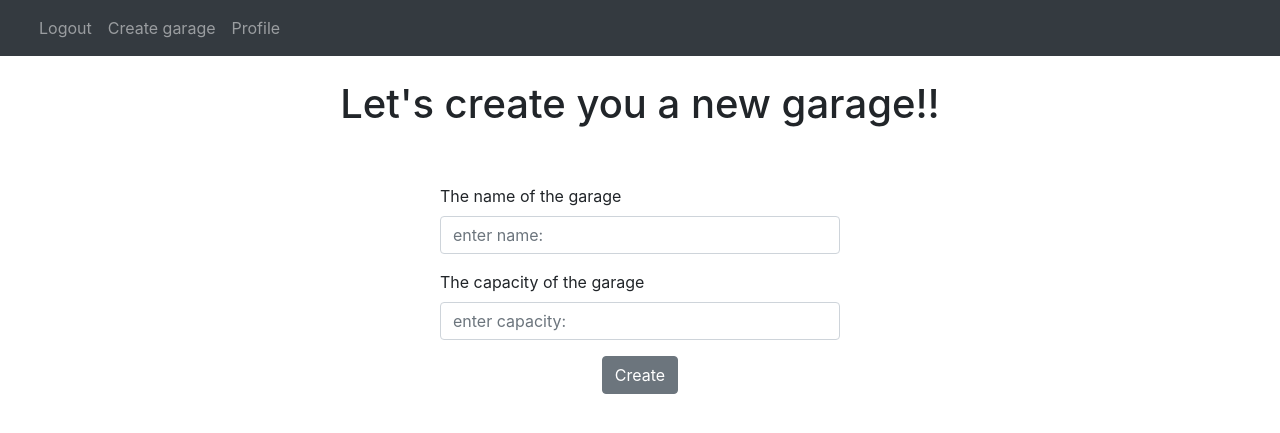
After one commit to BorisBanchev/tsoha-car_collection, a Flask app: page /create_garage in a window 1280 px wide. The commit adds this page. Shown: the top 433 px of the page. Run offline with Flask 3, Linux system fonts and the light colour scheme; the visitor is signed in with stand-in values (Sample User, id 1); some libraries are stand-ins or nearby versions.

Commit message:
Added the function to create garage and user sees own garages on his profile page

```diff
--- a/routes.py
+++ b/routes.py
@@ -1,9 +1,14 @@
 
 from app import app
+from flask_sqlalchemy import SQLAlchemy
+from sqlalchemy.sql import text
 from flask import render_template, redirect, request, session
 from os import getenv
 from signup import check_user_exists, create_account
 from login import login_to_account
+from garages import create_garage_
+from db import db
+
 app.secret_key = getenv("SECRET_KEY")
 
 
@@ -53,13 +58,29 @@ def logout():
 def profile():
     try:
         if session["username"]:
-            return render_template("profile.html")
+            sql1 = text("SELECT id from users WHERE username=:username")
+            sql2 = text("SELECT garages.id, garages.name, garages.capacity FROM users JOIN usergarages ON users.id = usergarages.user_id JOIN garages ON usergarages.garage_id = garages.id WHERE users.id=:user_id")
+            user_id = db.session.execute(sql1, {"username":session["username"]}).fetchone()[0]
+            garages = db.session.execute(sql2, {"user_id":user_id}).fetchall()
+            return render_template("profile.html", garages=garages)
     except:
         return render_template("error.html", message = "You have to be logged in to view car collection!")
 
-@app.route("/create_garage", methods = ["POST"])
+@app.route("/create_garage", methods = ["POST", "GET"])
 def create_garage():
-    pass
+    try:
+        if session["username"]:
+            if request.method == "POST":
+                name = request.form["garage_name"]
+                capacity = int(request.form["capacity"])
+                message = create_garage_(name, capacity)
+                return render_template("create_garage.html", message=message)
+
+            elif request.method == "GET":
+                return render_template("create_garage.html")
+
+    except:
+        return render_template("error.html", message = "You have to be logged in to create a garage!")
 
 @app.route("/add_car")
 def add_car_to_garage():
--- /dev/null
+++ b/templates/create_garage.html
@@ -0,0 +1,33 @@
+{% extends "base.html"%}
+
+{% block content %}
+    <br>
+    <h1 style="text-align: center;">Let's create you a new garage!!</h1>
+    <br>
+    <br>
+    <form action="/create_garage" method = "POST">
+        <div style="text-align: center;">
+            <div class = "signup-form" style="display: inline-block;">
+                <div class="mb-3">
+                    <label for="exampleInputEmail1" class="form-label" style="width: 400px; display: inline-block; text-align: left;">The name of the garage</label>
+                    <input type="text" class="form-control" id="exampleInputEmail1" name="garage_name" placeholder="enter name:" style="width: 400px;">
+                </div>
+                <div class="mb-3">
+                    <label for="exampleInputPassword1" class="form-label" style="width: 400px; display: inline-block; text-align: left;">The capacity of the garage</label>
+                    <input type="number" class="form-control" id="quantity" name="capacity" required  placeholder="enter capacity:" style="width: 400px;">
+                </div>
+                <div class="sign-up-button">
+                    <button type="submit" class="btn btn-secondary"> Create</button>
+                </div>
+            </div>
+        </div>
+    </form>
+    <br>
+    {% if message %}
+        <div style="text-align: center;">
+            {{ message }}
+        </div>
+    {% endif %}
+  </body>
+</html>
+{% endblock %}
--- a/templates/navbar.html
+++ b/templates/navbar.html
@@ -5,6 +5,12 @@
       <ul class="navbar-nav">
         <li class="nav-item">
           <a class="nav-link" href="/logout">Logout</a>
+        </li>
+        <li class="nav-item">
+          <a class="nav-link" href="/create_garage">Create garage</a>
+        </li>
+        <li class="nav-item">
+          <a class="nav-link" href="/profile">Profile</a>
         </li>
       </ul>
     </div>
```
Also changed, not shown: garages.py (added, +30 -0 lines), templates/profile.html (+20 -0 lines).
